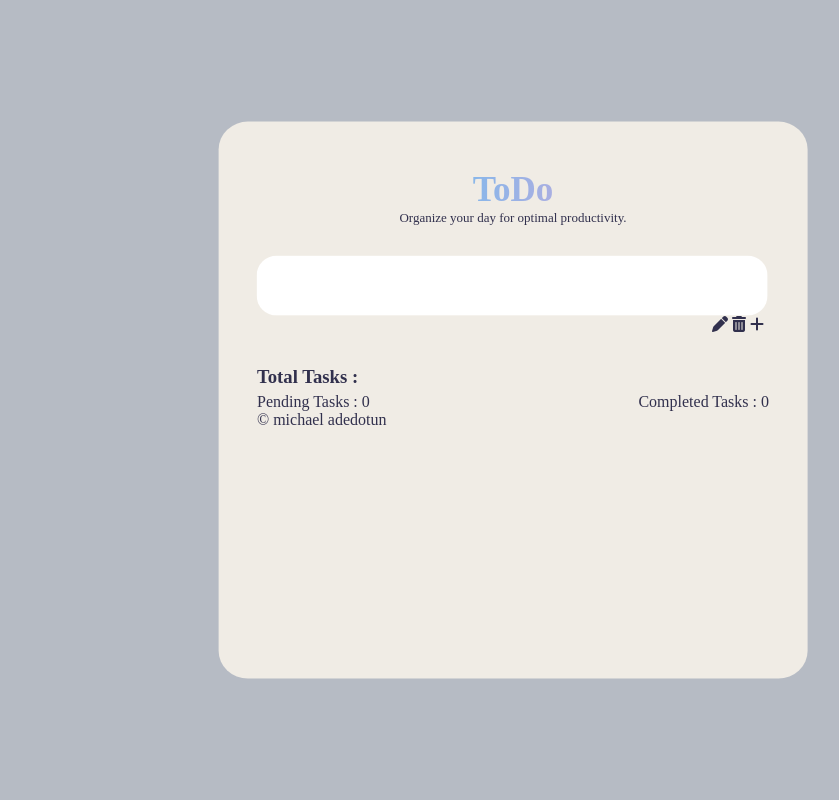
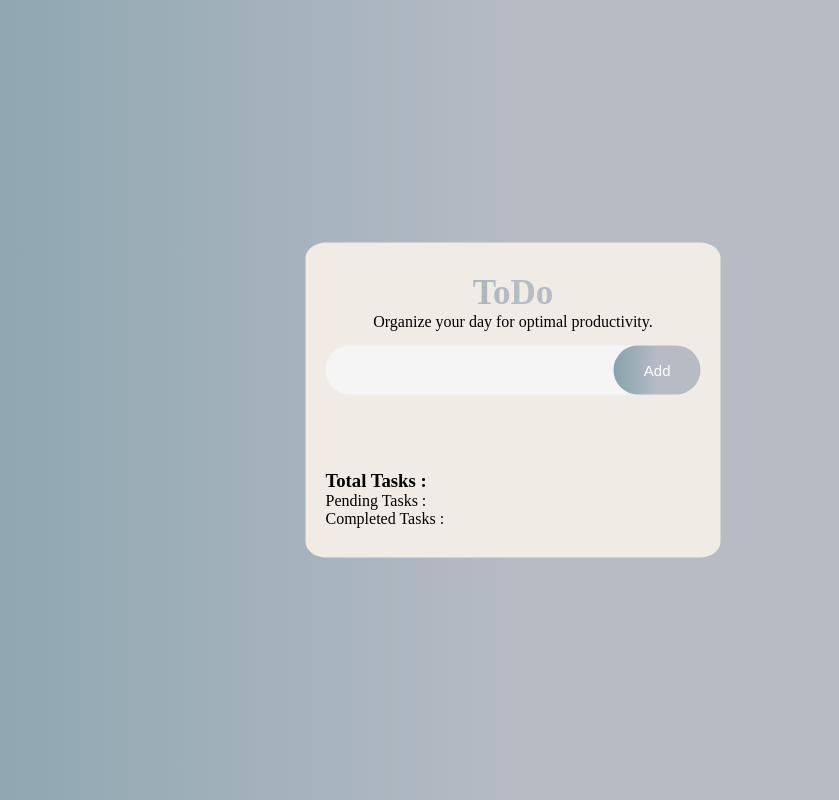
Before and after one commit to MichaelAdedotun/To-Do-App, a plain HTML site: page index.html in a window 1280 px wide. Shown: the whole page, without its empty margins (127-966 px from the left). Drawn offline with Linux system fonts and the light colour scheme.

Commit message:
working on the design

```diff
--- a/index.html
+++ b/index.html
@@ -11,8 +11,8 @@
 </head>
 <body>
     <section class="container">
-        <section class="container-content">
-            <div class="container-header">
+        <div class="todo-app">
+            <div class="app-text">
                 <h1>
                     ToDo
                 </h1>
@@ -21,31 +21,28 @@
                 </p>
             </div>
 
-            <section class="container-task">
+            <section class="user-task">
                 <div>
-                    <form>
-                        <input type="text" id="input">
-                    </form>
-                    <span>
-                    <a><i class="fa-solid fa-pen"></i></a>
-                    <a><i class="fa-solid fa-trash-can"></i></a>
-                    <a><i class="fa-solid fa-plus"></i></a>
-                </span>
+                    <input type="text" id="input-task">
+                    <button>Add</button>
                 </div>
+                <ul id="task-container">
+<!--                    <li class="checked">Task 1</li>-->
+<!--                    <li>Task 2</li>-->
+<!--                    <li>Task 3</li>-->
+                </ul>
             </section>
 
-            <div class="container-summary">
+            <div class="user-record">
                 <h3>
-                    Total Tasks :
+                    Total Tasks : <span></span>
                 </h3>
                 <div>
-                    <p>Pending Tasks : 0</p>
-                    <p>Completed Tasks : 0</p>
+                    <p>Pending Tasks : <span></span></p>
+                    <p>Completed Tasks : <span></span></p>
                 </div>
             </div>
-
-            <p class="copyright">&copy; michael adedotun</p>
-        </section>
+        </div>
     </section>
 
   <script src="script.js"></script>
--- a/style.css
+++ b/style.css
@@ -16,12 +16,17 @@
 
 body{
     box-sizing: border-box;
-    background: var(--generalbg);
-    color: var(--secondary);
 }
 
 /*mobile style*/
 .container{
+    width: 100%;
+    min-height: 100vh;
+    background: linear-gradient(to right, #85a3ad 0%, var(--generalbg) 50%);
+    opacity: 1;
+}
+
+.todo-app{
     position: absolute;
     display: flex;
     flex-direction: column;
@@ -30,24 +35,21 @@ body{
     transform: translate( -50% , -50%);
     border-radius: 5%;
     background: var(--tertiary);
-    height: 60vh;
-    width: 70vw;
-    padding: 3%;
+    min-height: 20vh;
+    width: 100%;
+    max-width: 375px;
+    padding: 30px 20px;
 }
 
-.container .container-content{
-    position: relative;
+.todo-app .app-text{
+    text-align: center;
+    padding-bottom: 15px;
 }
 
-.container .container-header{
-    text-align: center;
-    padding: 10px 0;
-}
-
-.container .container-header h1{
+.container .app-text h1{
     font-size: 35px;
     font-weight: 600;
-    background: linear-gradient(to right, #33ccff 0%, #ff99cc 100%);
+    background: linear-gradient(to right, #85a3ad 0%, var(--generalbg) 50%);
     -webkit-background-clip: text;
     -webkit-text-fill-color: transparent;
 }
@@ -57,53 +59,65 @@ body{
     font-weight: lighter;
 }
 
-.container .container-task{
-    position: relative;
-    margin-top: 20px;
+.user-task div{
+    display: flex;
+    justify-content: space-between;
+    align-items: center;
+    background: whitesmoke  ;
+    border-radius: 30px;
+    padding-left: 20px;
+    margin-bottom: 25px;
 }
 
-.container .container-task #input{
-    width: 95%;
-    padding: 4% 2%;
+.user-task div input{
+    flex: 1;
+    background: transparent;
     outline: none;
-    border-color: transparent;
-    border-radius: 20px;
+    border: none;
+    padding: 10px;
 }
 
-.container .container-task #check{
-    position: absolute;
-    left: 10px;
-    top: 30%;
+.user-task div button {
+    outline: none;
+    border: none;
+    padding: 16px 30px;
+    background: linear-gradient(to right, #85a3ad 0%, var(--generalbg) 50%);
+    color: #fff;
+    font-size: 15px;
+    cursor: pointer;
+    border-radius: 40px;
 }
 
-.container .container-task span{
-    position: absolute;
-    right: 5px;
+.user-task ul li{
+    list-style: none;
+    font-size: 17px;
+    padding: 12px 8px 12px 50px;
+    user-select: none;
+    cursor: pointer;
+    position: relative;
 }
 
-.container-summary{
+.user-task ul li::before{
+    content: "";
+    position: absolute;
+    width: 28px;
+    height: 28px;
+    border: 1px solid gray;
+    border-radius: 50%;
+    top: 7px;
+    left: 4px;
+}
+
+.user-task ul li.checked{
+    text-decoration: line-through;
+    color: #555553;
+}
+
+.user-task ul li.checked::before{
+    background: linear-gradient(to right, #85a3ad 0%, var(--generalbg) 50%);
+    border: none;
+}
+
+.user-record{
     margin-top: 50px;
 }
-
-.container-summary div{
-    display: flex;
-    justify-content: space-between;
-    margin-top: 5px;
-}
-
-
-
-
-/*tablet style*/
-@media screen and (min-width: 700px) {
-    .container {
-        width: 50vw;
-    }
-}
-
-/*la style*/
-@media screen and (min-width: 1000px) {
-    .container{
-        width: 40vw;
-    }
-}
```
